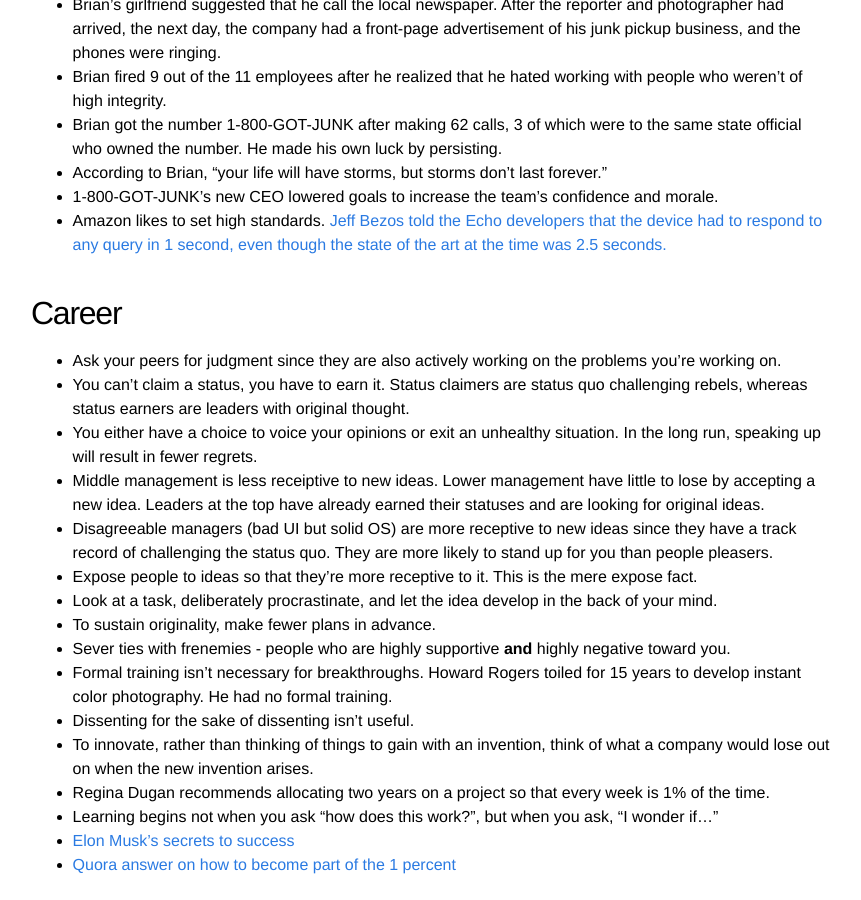
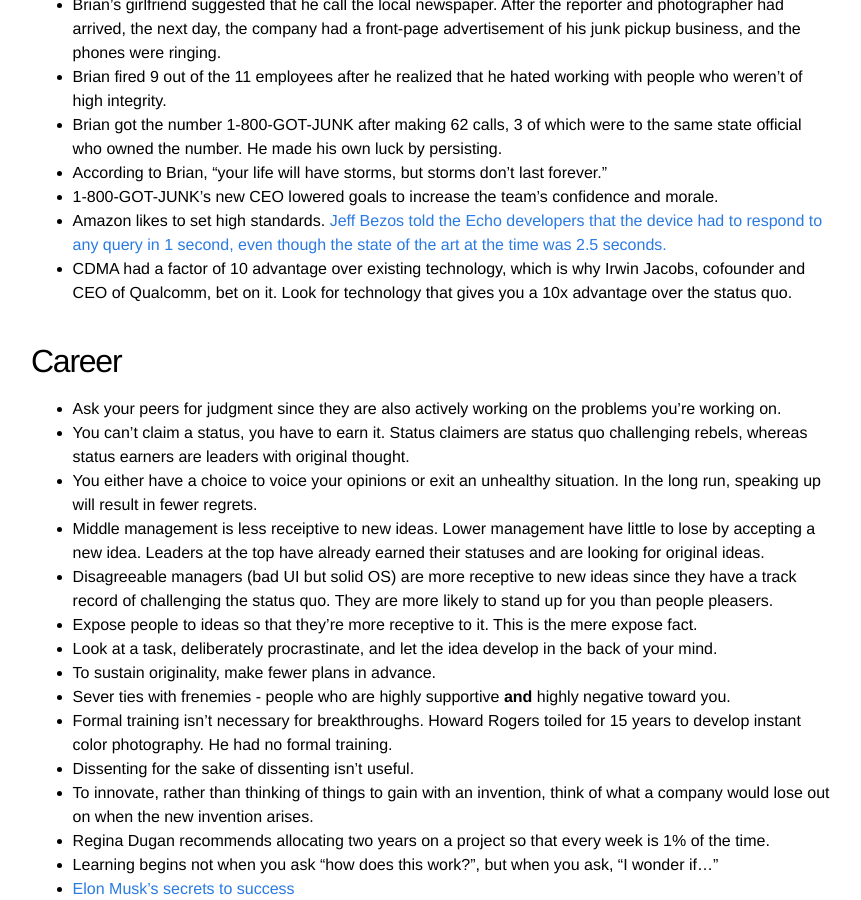
Before and after one commit to carsontang/carsontang.github.io, a Jekyll site: the page built from notes.md, in a window 1280 px wide and 900 px high, scrolled down 598 px. Shown: the whole window, without its empty margins (209-1070 px from the left). Built offline with Jekyll 4.4.1, drawn with Linux system fonts in a browser that asks for light colours.

Commit message:
add thoughts on 10x advantage

```diff
--- a/notes.md
+++ b/notes.md
@@ -36,6 +36,7 @@ mathjax: true
 * According to Brian, "your life will have storms, but storms don't last forever."
 * 1-800-GOT-JUNK's new CEO lowered goals to increase the team's confidence and morale.
 * Amazon likes to set high standards. [Jeff Bezos told the Echo developers that the device had to respond to any query in 1 second, even though the state of the art at the time was 2.5 seconds.](http://www.businessinsider.com/the-inside-story-of-how-amazon-created-echo-2016-4)
+* CDMA had a factor of 10 advantage over existing technology, which is why Irwin Jacobs, cofounder and CEO of Qualcomm, bet on it. Look for technology that gives you a 10x advantage over the status quo.
 
 ## Career
 * Ask your peers for judgment since they are also actively working on the
```
